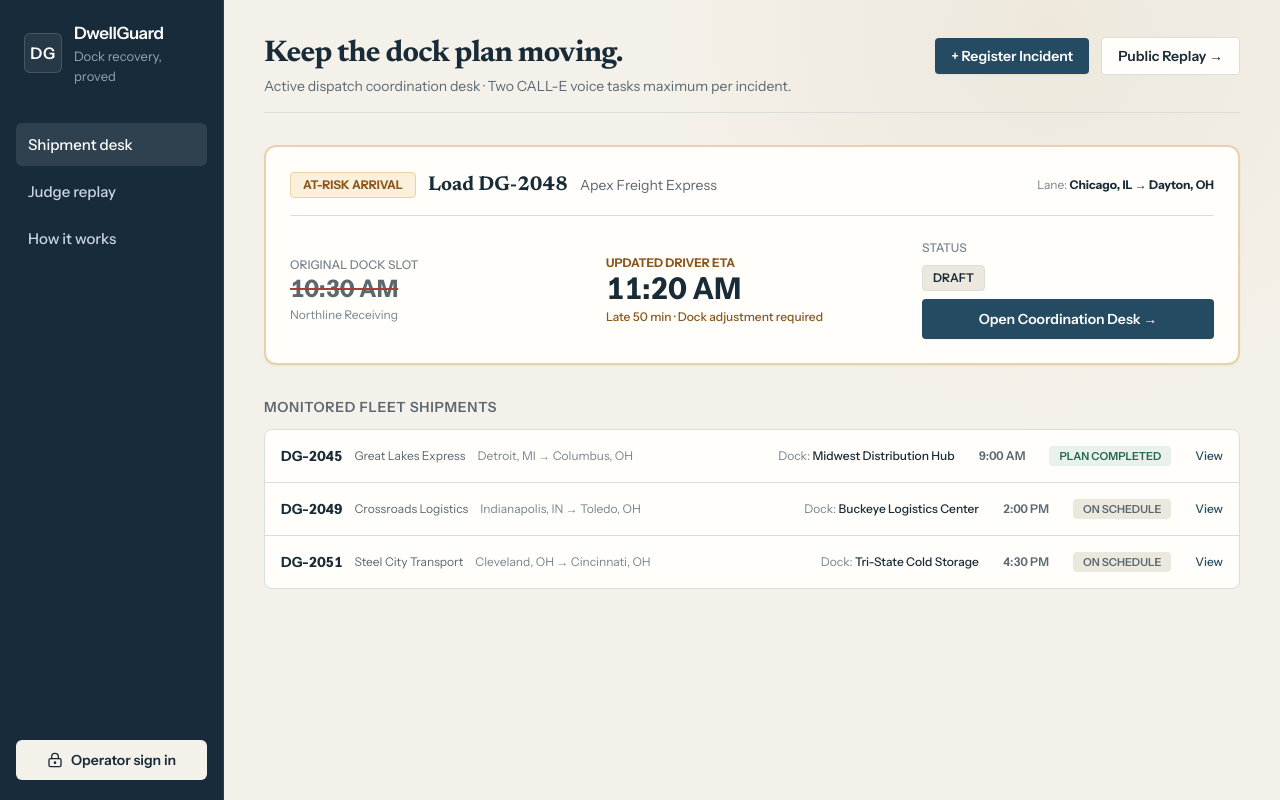
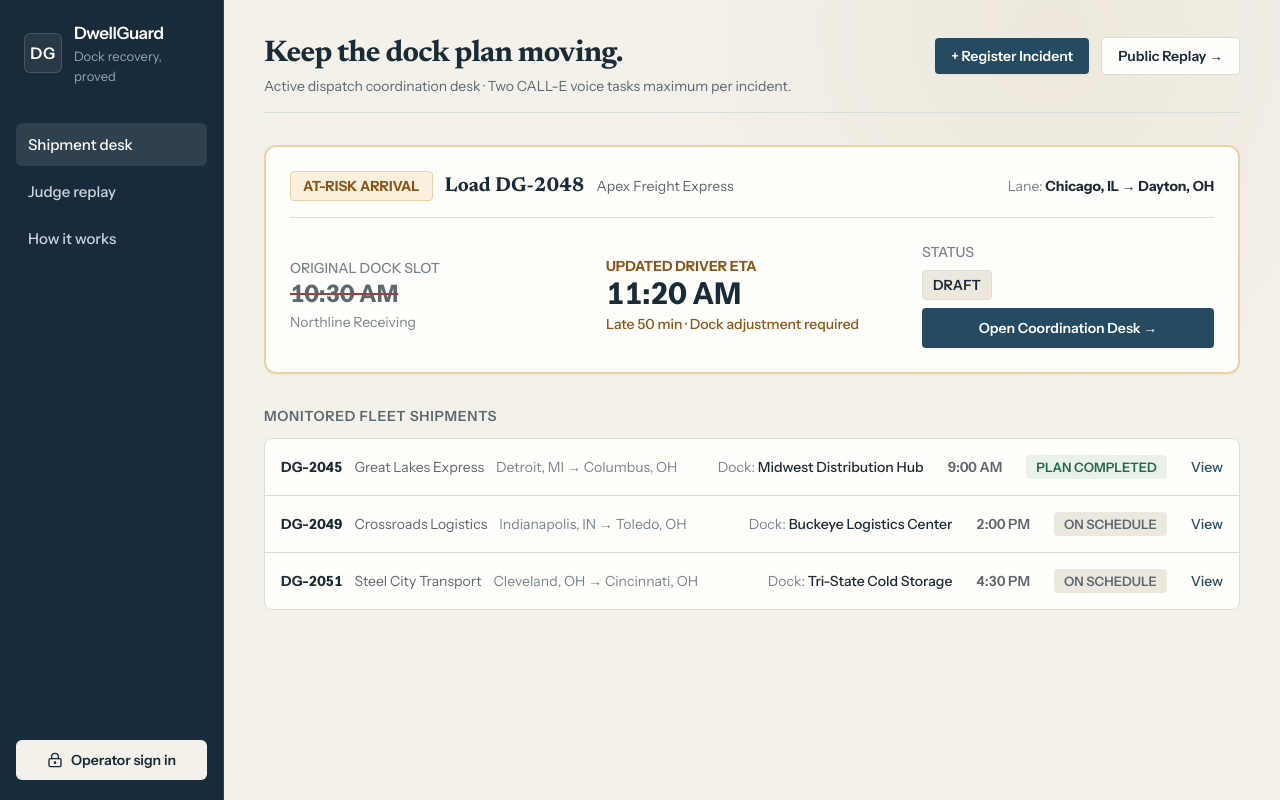
Before and after one commit to Syedsaadhhh/DwellGuard-AI, a Next.js app: page / in a window 1280 px wide. Built offline with nearby package versions, Linux system fonts and the light colour scheme; no server answers.

Commit message:
style: improve core screen readability

```diff
--- a/src/app/page.tsx
+++ b/src/app/page.tsx
@@ -45,7 +45,7 @@ export default async function HomePage() {
         <div className="bg-canvas-paper border-2 border-state-attention-border rounded-xl p-6 shadow-sm space-y-6">
           <div className="flex flex-col sm:flex-row sm:items-center justify-between gap-2 border-b border-edge pb-4">
             <div className="flex items-center space-x-3">
-              <span className="px-3 py-1 text-xs font-bold uppercase rounded bg-state-attention-bg text-state-attention-text border border-state-attention-border">
+              <span className="px-3 py-1 text-sm font-bold uppercase rounded bg-state-attention-bg text-state-attention-text border border-state-attention-border">
                 At-Risk Arrival
               </span>
               <h2 className="text-xl font-bold text-ink-primary tabular-nums">
@@ -56,32 +56,32 @@ export default async function HomePage() {
               </span>
             </div>
 
-            <div className="text-xs text-ink-muted">
+            <div className="text-sm text-ink-muted">
               Lane: <strong className="text-ink-primary">{atRiskLoad.origin} &rarr; {atRiskLoad.destination}</strong>
             </div>
           </div>
 
           <div className="grid grid-cols-1 md:grid-cols-3 gap-6 items-center">
             <div>
-              <span className="text-xs uppercase text-ink-muted font-medium block">Original Dock Slot</span>
+              <span className="text-sm uppercase text-ink-muted font-medium block">Original Dock Slot</span>
               <span className="text-2xl font-bold text-ink-secondary line-through decoration-state-failure-text tabular-nums">
                 {formatLocalTime(atRiskLoad.original_appointment)}
               </span>
-              <p className="text-xs text-ink-muted mt-0.5">{atRiskLoad.dock_name}</p>
+              <p className="text-sm text-ink-muted mt-0.5">{atRiskLoad.dock_name}</p>
             </div>
 
             <div>
-              <span className="text-xs uppercase text-state-attention-text font-bold block">Updated Driver ETA</span>
+              <span className="text-sm uppercase text-state-attention-text font-bold block">Updated Driver ETA</span>
               <span className="text-3xl font-extrabold text-ink-primary tabular-nums">
                 {formatLocalTime(atRiskLoad.updated_eta)}
               </span>
-              <p className="text-xs text-state-attention-text font-medium mt-0.5">Late 50 min · Dock adjustment required</p>
+              <p className="text-sm text-state-attention-text font-medium mt-0.5">Late 50 min · Dock adjustment required</p>
             </div>
 
             <div className="flex flex-col justify-center space-y-2">
-              <span className="text-xs uppercase text-ink-muted font-medium">Status</span>
+              <span className="text-sm uppercase text-ink-muted font-medium">Status</span>
               <div>
-                <span className="inline-block text-xs font-semibold px-2.5 py-1 rounded bg-canvas-subtle text-ink-primary border border-edge uppercase">
+                <span className="inline-block text-sm font-semibold px-2.5 py-1 rounded bg-canvas-subtle text-ink-primary border border-edge uppercase">
                   {atRiskLoad.status.replace(/_/g, " ")}
                 </span>
               </div>
@@ -110,13 +110,13 @@ export default async function HomePage() {
             >
               <div className="flex items-center space-x-3">
                 <span className="font-bold tabular-nums text-ink-primary">{load.load_ref}</span>
-                <span className="text-xs text-ink-secondary">{load.carrier}</span>
-                <span className="text-xs text-ink-muted">
+                <span className="text-sm text-ink-secondary">{load.carrier}</span>
+                <span className="text-sm text-ink-muted">
                   {load.origin} &rarr; {load.destination}
                 </span>
               </div>
 
-              <div className="flex items-center space-x-6 text-xs">
+              <div className="flex items-center space-x-6 text-sm">
                 <div>
                   <span className="text-ink-muted">Dock: </span>
                   <span className="font-medium text-ink-primary">{load.dock_name}</span>
@@ -127,7 +127,7 @@ export default async function HomePage() {
                 </div>
 
                 <span
-                  className={`px-2.5 py-0.5 rounded text-[11px] font-semibold uppercase ${
+                  className={`px-2.5 py-0.5 rounded text-[13px] font-semibold uppercase ${
                     load.status === "driver_received"
                       ? "bg-state-confirmed-bg text-state-confirmed-text"
                       : "bg-canvas-subtle text-ink-secondary"
@@ -138,7 +138,7 @@ export default async function HomePage() {
 
                 <Link
                   href={`/incidents/${load.id}`}
-                  className="text-action-primary font-medium hover:underline text-xs"
+                  className="text-action-primary font-medium hover:underline text-sm"
                 >
                   View
                 </Link>
```
